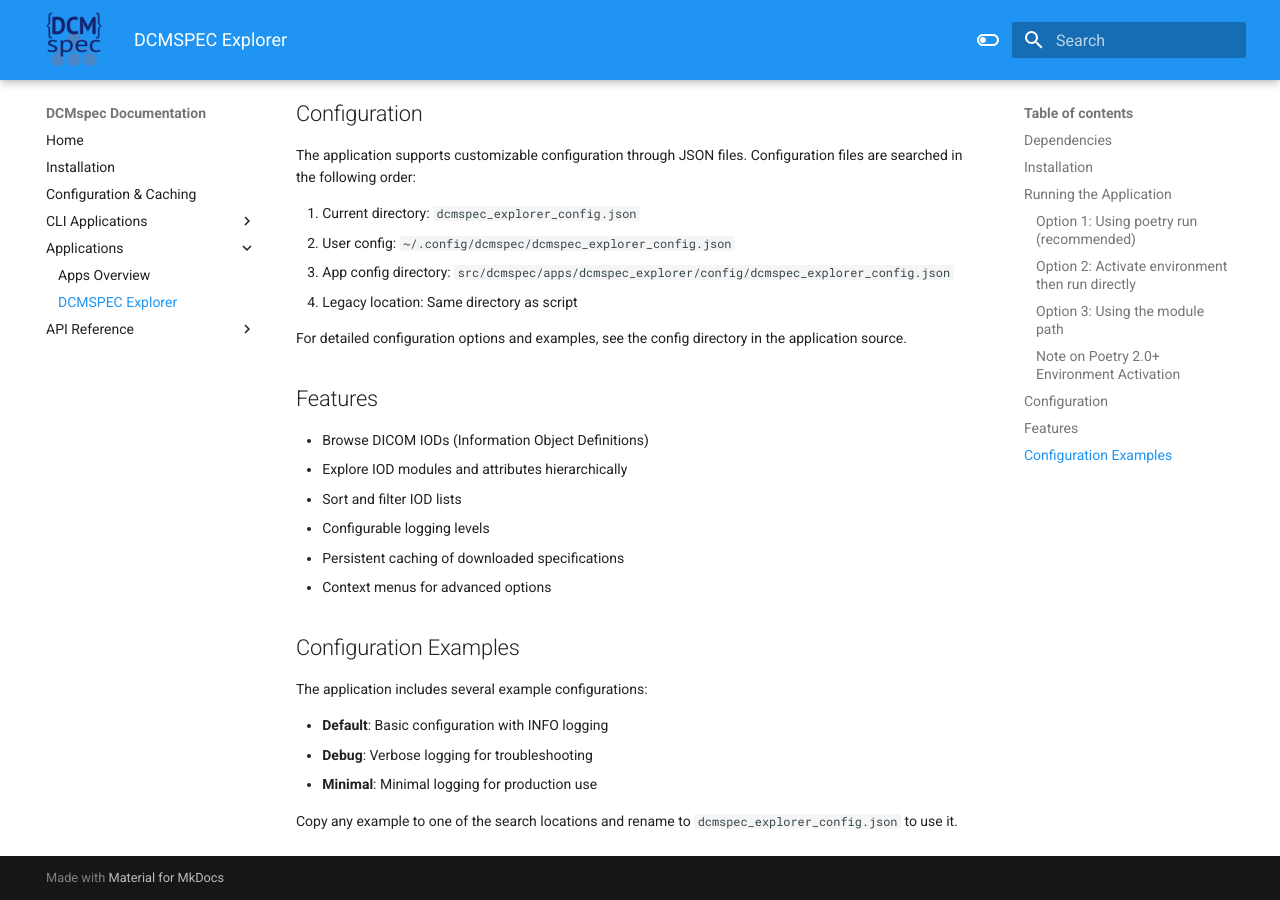
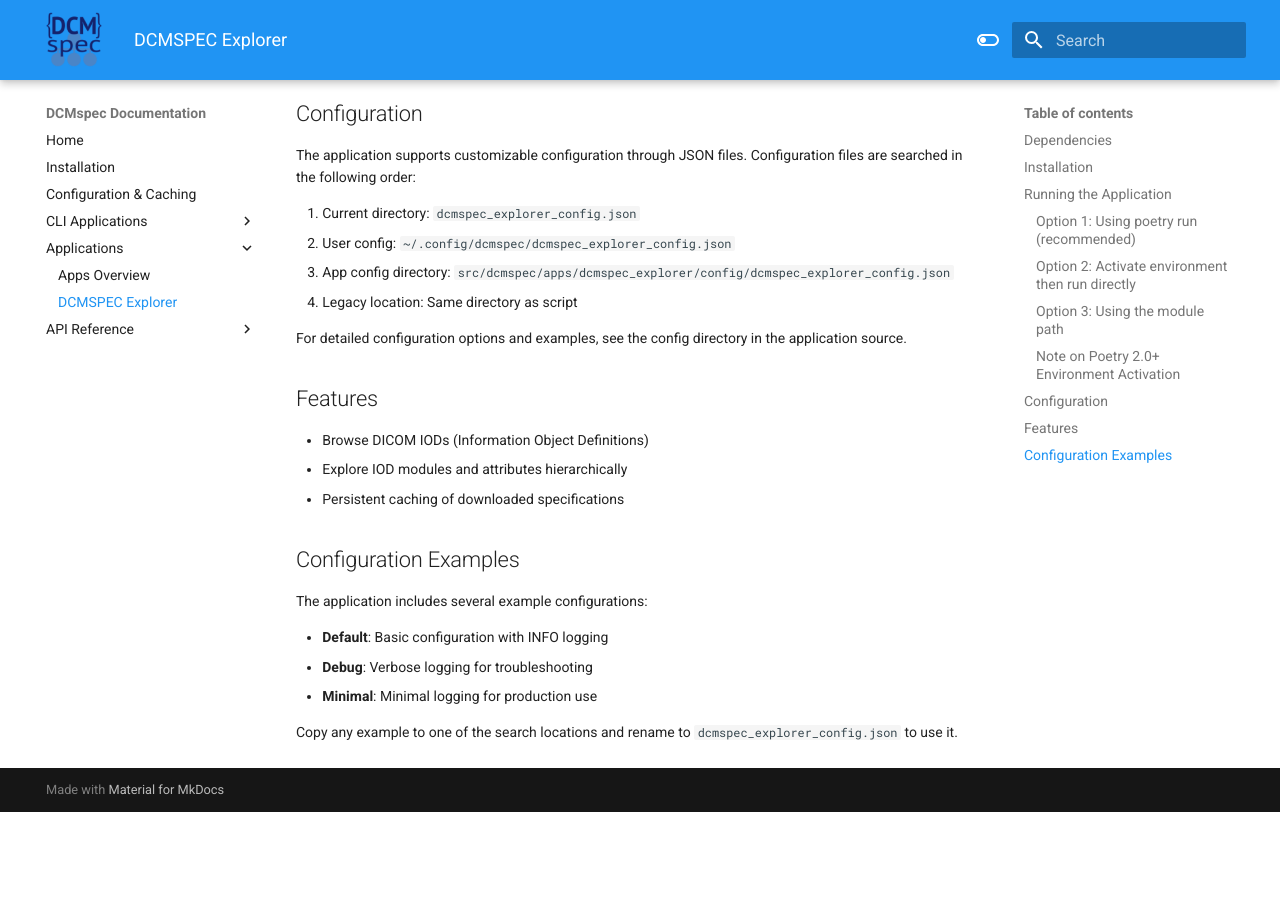
Before and after one commit to dwikler/dcmspec, an MkDocs documentation site: the page built from docs/apps/dcmspec-explorer.md, in a window 1280 px wide and 900 px high, scrolled down 1863 px. Built offline with MkDocs 1.6.1 and Material for MkDocs 9.7.7, drawn with Linux system fonts in a browser that asks for light colours; after the commit the page ends 2675 px from its top, so only the background shows below that.

Commit message:
Update dcmspec_explorer documentation

```diff
--- a/docs/apps/dcmspec-explorer.md
+++ b/docs/apps/dcmspec-explorer.md
@@ -100,10 +100,7 @@ For detailed configuration options and examples, see the config directory in the
 
 - Browse DICOM IODs (Information Object Definitions)
 - Explore IOD modules and attributes hierarchically
-- Sort and filter IOD lists
-- Configurable logging levels
 - Persistent caching of downloaded specifications
-- Context menus for advanced options
 
 ## Configuration Examples
 
```
